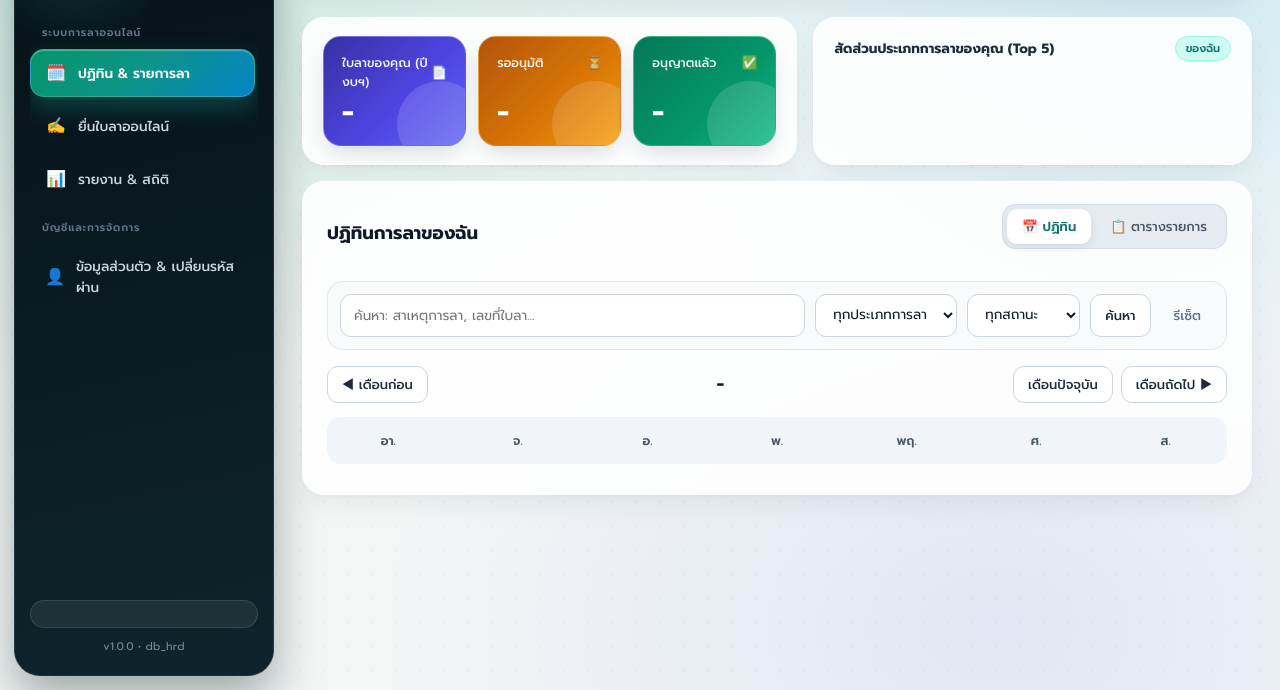
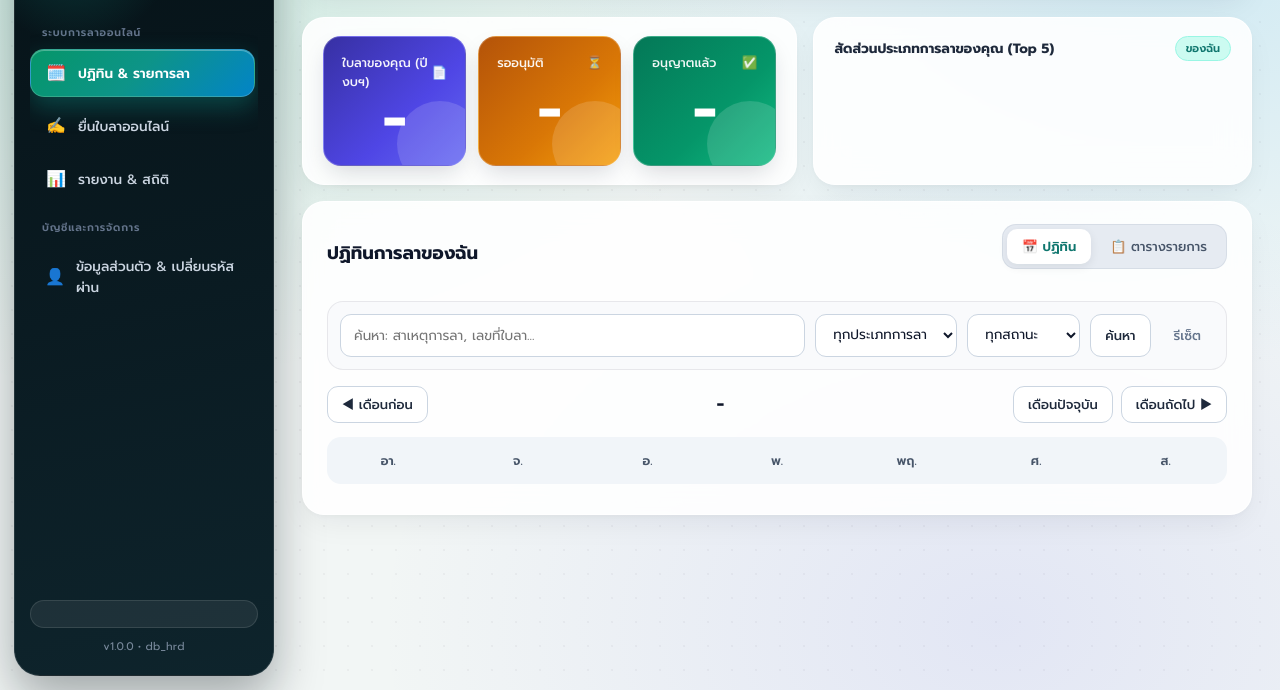
Before and after one commit to playparadachflook-hash/ksp-hrd-system, a website: page public/index.html in a window 1280 px wide. Shown: the part 110-800 px from the top of the page. Drawn offline with Linux system fonts and the light colour scheme; no server answers.

Commit message:
Enlarge and center KPI tile numbers

```diff
--- a/public/styles.css
+++ b/public/styles.css
@@ -349,10 +349,15 @@ body {
 }
 
 .kpi-tile strong {
-  font-size: 29px;
-  font-weight: 700;
-  margin-top: 6px;
-  line-height: 1.1;
+  flex: 1;
+  display: flex;
+  align-items: center;
+  justify-content: center;
+  text-align: center;
+  font-size: clamp(46px, 4.5vw, 72px);
+  font-weight: 800;
+  margin-top: 0;
+  line-height: 1;
   font-variant-numeric: tabular-nums;
   position: relative;
   z-index: 1;
```
